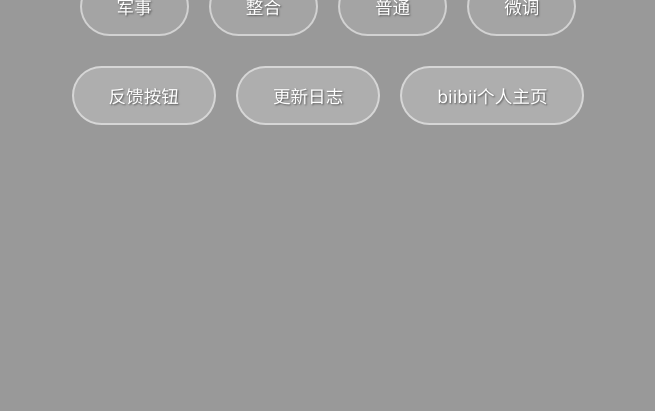
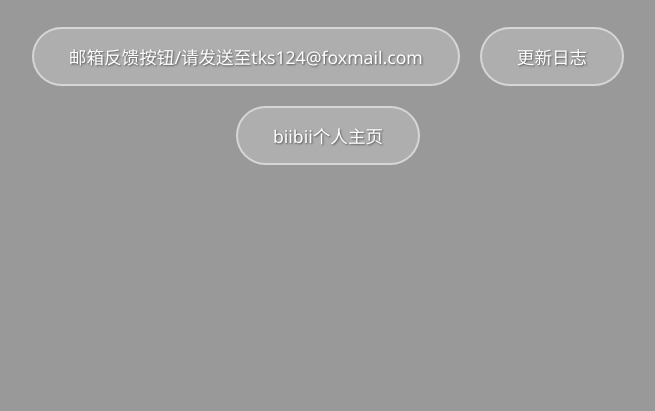
Before and after one commit to tks124/124, a plain HTML site: page index.html in a window 1280 px wide. Shown: the part 389-800 px from the top of the page, without its empty margins (312-967 px from the left). Drawn offline with Linux system fonts and the light colour scheme.

Commit message:
Update feedback and personal homepage links in HTML

```diff
--- a/index.html
+++ b/index.html
@@ -95,13 +95,13 @@
         <!-- 第二组：新增的三个按钮 -->
         <div class="btn-container">
             <!-- 反馈按钮：请替换 href 中的 # 为你的链接 -->
-            <a href="https://mail.qq.com/cgi-bin/mailto?to=kefutks124@foxmail.com&subject=游戏%20反馈&body=您好，%0D%0A我想反馈一下游戏的一些东西或添加游戏一些东西" class="btn btn-new">反馈按钮</a>
+            <a href="https://mail.qq.com/" class="btn btn-new">邮箱反馈按钮/请发送至tks124@foxmail.com</a>
 
             <!-- 更新日志：指向新创建的 changelog.html -->
             <a href="https://tks124.github.io/tks123/" class="btn btn-new">更新日志</a>
 
             <!-- 个人主页：请替换 href 中的 # 为你的链接 -->
-            <a href="【太空杀124的个人空间-哔哩哔哩】 https://b23.tv/A4FGJGl" class="btn btn-new">biibii个人主页</a>
+            <a href="https://b23.tv/A4FGJGl" class="btn btn-new">biibii个人主页</a>
         </div>
     </div>
 </body>
```
